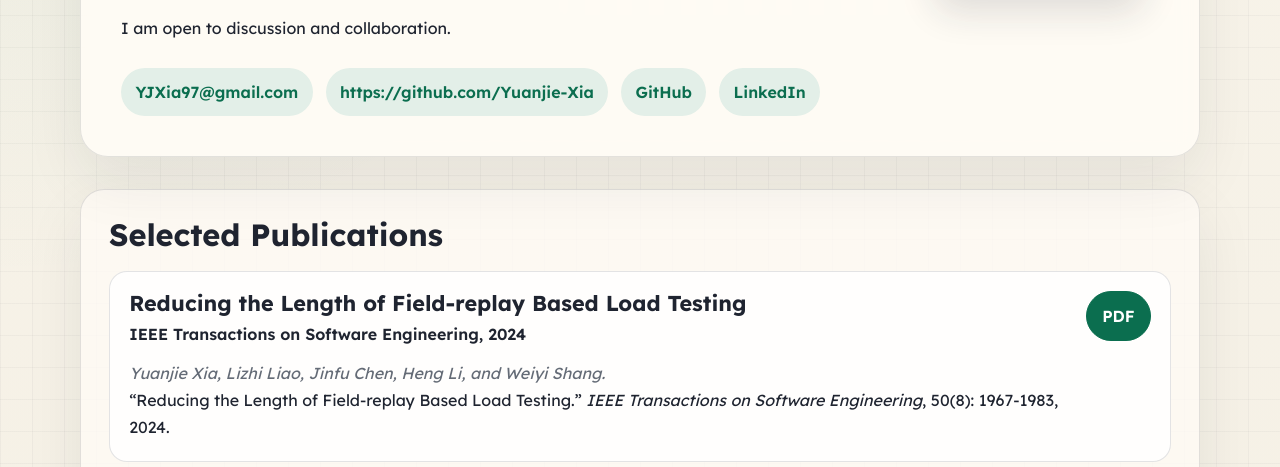
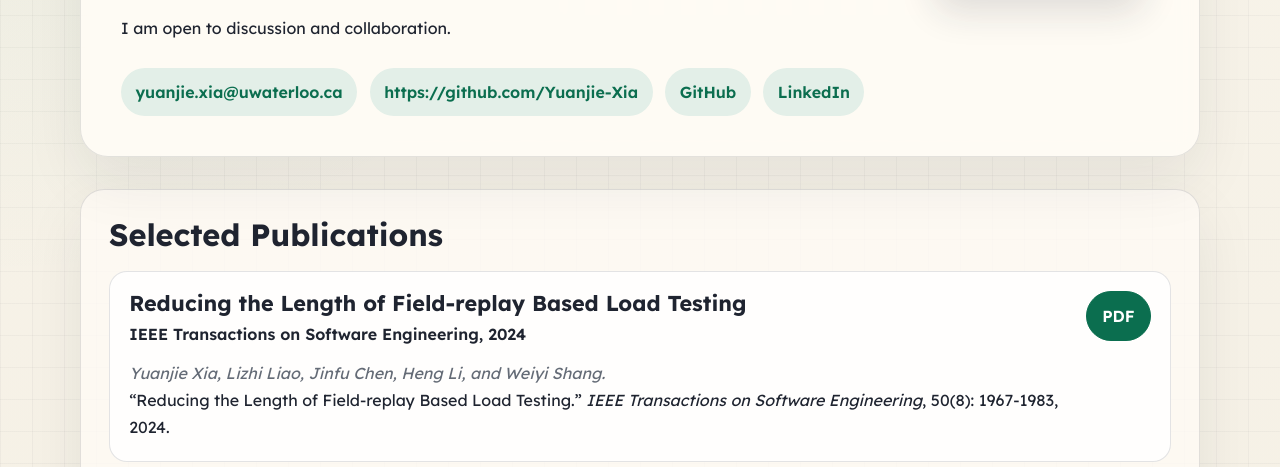
Before and after one commit to Yuanjie-Xia/Yuanjie-Xia.github.io, a Jekyll site: the page built from index.md, in a window 1280 px wide and 900 px high, cut to the strip 433-900 px from the top of the window. Built offline with Jekyll 4.4.1, drawn with Linux system fonts in a browser that asks for light colours.

Commit message:
update email

```diff
--- a/_config.yml
+++ b/_config.yml
@@ -6,7 +6,7 @@ version: 2
 # Personal info
 name: Yuanjie (Roger) Xia
 title: PhD Candidate | SENSE Lab, University of Waterloo
-email: YJXia97@gmail.com
+email: yuanjie.xia@uwaterloo.ca
 website: https://github.com/Yuanjie-Xia
 
 # Dark Mode (true/false/never)
```
